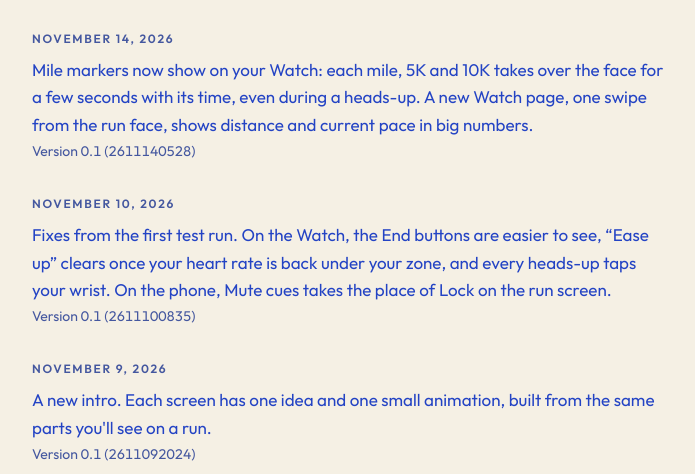
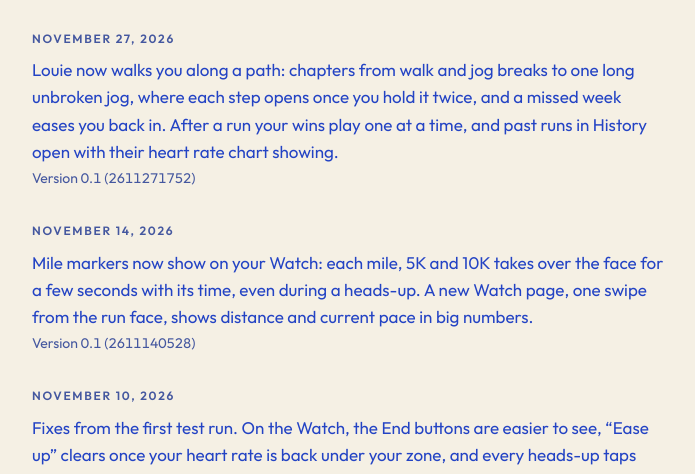
Before and after one commit to thoughtandtheory/louie-app, a plain HTML site: page releases/index.html in a window 1280 px wide. Shown: the part 297-771 px from the top of the page, without its empty margins (292-987 px from the left). Drawn offline with Linux system fonts and the light colour scheme.

Commit message:
Release notes: 2026-11-27 · 0.1 · 2611271752

```diff
--- a/releases/index.html
+++ b/releases/index.html
@@ -69,6 +69,11 @@
 <h1><span class="soft">Release</span><span class="heavy">notes.</span></h1>
 <p class="lede">What changed in each build of Louie, newest first.</p>
 
+<h2>November 27, 2026</h2>
+<article>
+  <p>Louie now walks you along a path: chapters from walk and jog breaks to one long unbroken jog, where each step opens once you hold it twice, and a missed week eases you back in. After a run your wins play one at a time, and past runs in History open with their heart rate chart showing.</p>
+  <p class="build">Version 0.1 (2611271752)</p>
+</article>
 <h2>November 14, 2026</h2>
 <article>
   <p>Mile markers now show on your Watch: each mile, 5K and 10K takes over the face for a few seconds with its time, even during a heads-up. A new Watch page, one swipe from the run face, shows distance and current pace in big numbers.</p>
```
